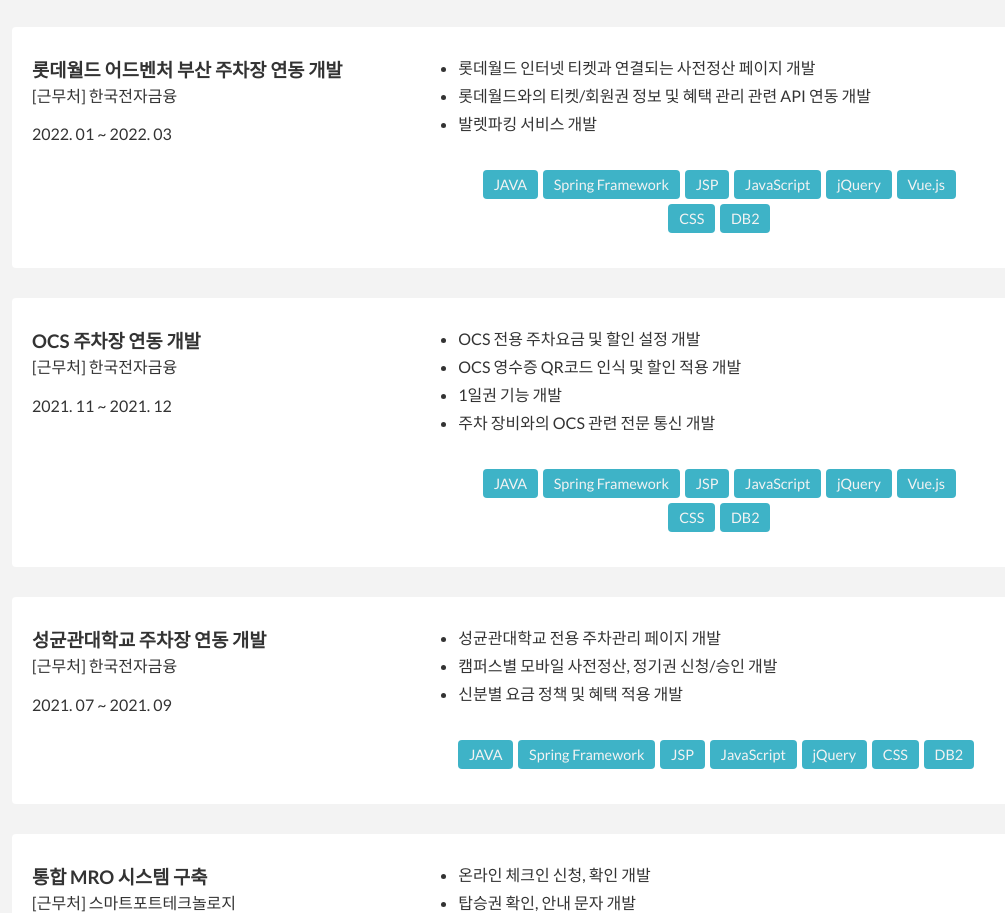
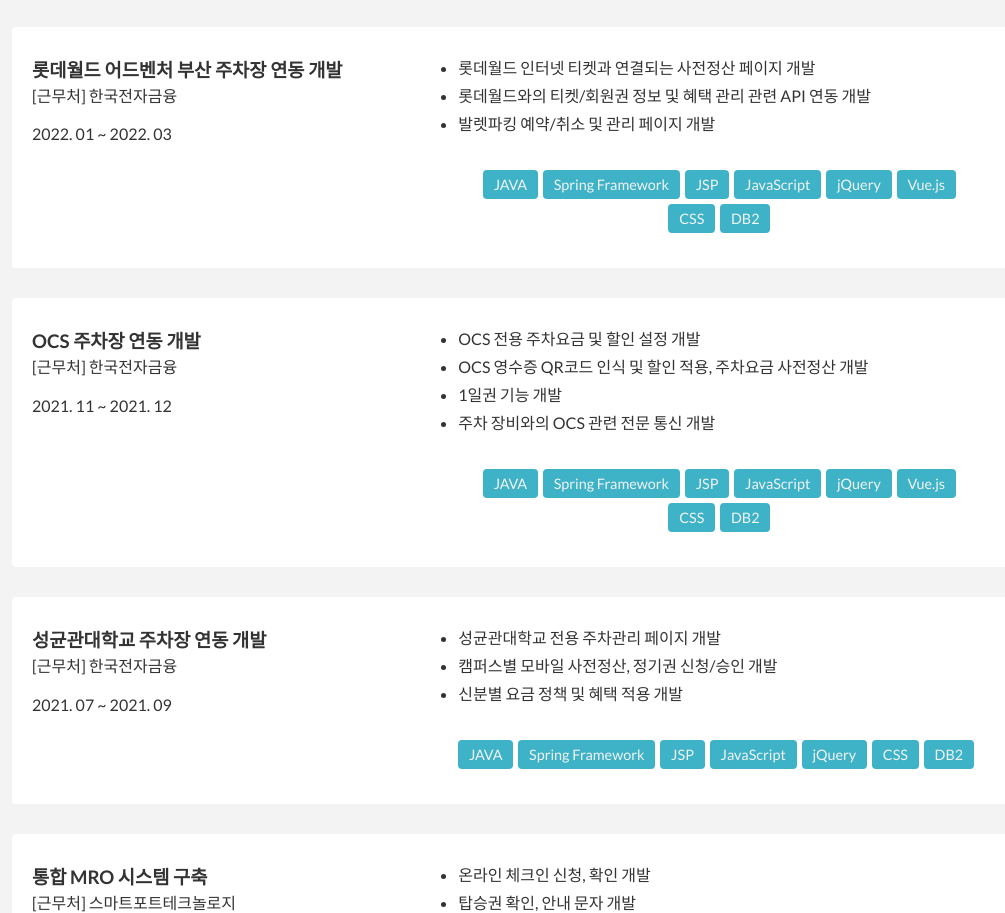
Before and after one commit to BaekYeRin/BaekYeRin.github.io, a website: page index.html in a window 1280 px wide. Shown: the part 4773-5686 px from the top of the page, without its empty margins (128-1133 px from the left). Drawn offline with nearby package versions, Linux system fonts and the light colour scheme.

Commit message:
Update index.html

```diff
--- a/index.html
+++ b/index.html
@@ -384,7 +384,7 @@
 						<ul>
 							<li>롯데월드 인터넷 티켓과 연결되는 사전정산 페이지 개발</li>
 							<li>롯데월드와의 티켓/회원권 정보 및 혜택 관리 관련 API 연동 개발</li>
-							<li>발렛파킹 서비스 개발</li>
+							<li>발렛파킹 예약/취소 및 관리 페이지 개발</li>
 						</ul>
 						<div class="skill-div">
 							<span class="skill-span">JAVA</span>
@@ -408,7 +408,7 @@
 					<div class="detailInfo projectDetailInfo">
 						<ul>
 							<li>OCS 전용 주차요금 및 할인 설정 개발</li>
-							<li>OCS 영수증 QR코드 인식 및 할인 적용 개발</li>
+							<li>OCS 영수증 QR코드 인식 및 할인 적용, 주차요금 사전정산 개발</li>
 							<li>1일권 기능 개발</li>
 							<li>주차 장비와의 OCS 관련 전문 통신 개발</li>
 						</ul>
```
